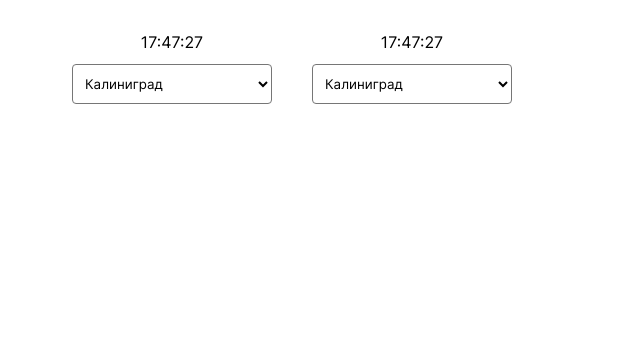
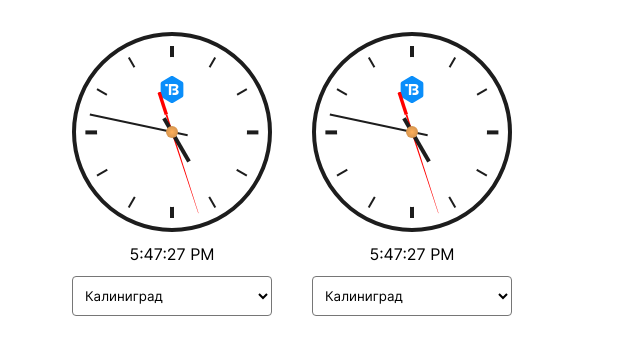
Before and after one commit to arperevalov/torgbox-test-assignment, a React app: page / in a window 1280 px wide. Shown: the top 354 px of the page, without its empty margins (0-640 px from the left). Built offline with nearby package versions, Linux system fonts and the light colour scheme.

Commit message:
Refactored Clock behaviour. Now Time locates at ClockReducer instead of each Clock component state.

```diff
--- a/App/Components/Clock/Clock.js
+++ b/App/Components/Clock/Clock.js
@@ -8,51 +8,37 @@ class Clock extends React.Component {
     constructor(props){
         super(props)
         this.state = {
-            timezone: null,
+            currentTimezone: undefined,
         }
     }
 
-    // getTimeFromUTC(currentTimezone) {
-    //     const currentLocalTime = new Date()
-    //     const currentUTCTime = new Date(
-    //         currentLocalTime.getFullYear(),
-    //         currentLocalTime.getUTCMonth(),
-    //         currentLocalTime.getUTCDay(),
-    //         currentLocalTime.getUTCHours()+currentTimezone,
-    //         currentLocalTime.getUTCMinutes(),
-    //         currentLocalTime.getUTCSeconds())
-    //     return currentUTCTime
-    // }
-
-    // updateTime () {
-    //     setInterval(() => {
-    //         this.setState({time: this.getTimeFromUTC(this.state.timezone)})
-    //     }, 1000);
-    // }
-
     changeTimezone = (inputTimezone) => {
         inputTimezone = parseInt(inputTimezone)
-        this.setState({timezone: inputTimezone})
+        this.setState({currentTimezone: inputTimezone})
     }
 
     componentDidUpdate() {
-        if (this.state.timezone === null && this.props.timezones.length !== 0) {
-            this.setState({timezone: this.props.timezones[0].timezone})
+        if (this.state.currentTimezone === undefined && this.props.timezones.length !== 0) {
+            this.setState({currentTimezone: this.props.timezones[0].timezone})
         }
     }
 
     render() {
-        if (this.props.time === null) {
+        if (this.props.time === undefined) {
             return <Preloader/>
         }
 
-        let combinedTime = `${this.props.time.getHours() + this.state.timezone}:${this.props.time.getMinutes()}:${this.props.time.getSeconds()}`
-        // return `${this.props.time.getHours() + this.state.timezone}:${this.props.time.getMinutes()}:${this.props.time.getSeconds()}`
+        const timezoneTime = new Date(
+            this.props.time.getFullYear(),
+            this.props.time.getUTCMonth(),
+            this.props.time.getUTCDay(),
+            this.props.time.getUTCHours()+this.state.currentTimezone,
+            this.props.time.getUTCMinutes(),
+            this.props.time.getUTCSeconds())
 
         return <div className="clock">
-            {`${this.props.time.getHours() + this.state.timezone}:${this.props.time.getMinutes()}:${this.props.time.getSeconds()}`}
-            {/* <AnalogClock time={this.state.time}/>
-            <DigitalClock time={this.state.time}/> */}
+            <AnalogClock time={timezoneTime}/>
+            <DigitalClock time={timezoneTime}/>
             <Select timezones={this.props.timezones} changeTimezone={this.changeTimezone} timezone={this.state.timezone}/>
         </div>
     }
--- a/App/Components/Clock/ClockContainer.js
+++ b/App/Components/Clock/ClockContainer.js
@@ -6,21 +6,9 @@ import Clock from './Clock'
 
 class ClockAPI extends React.Component {
 
-    getTimeFromUTC(currentTimezone) {
-        const currentLocalTime = new Date()
-        const currentUTCTime = new Date(
-            currentLocalTime.getFullYear(),
-            currentLocalTime.getUTCMonth(),
-            currentLocalTime.getUTCDay(),
-            currentLocalTime.getUTCHours()+currentTimezone,
-            currentLocalTime.getUTCMinutes(),
-            currentLocalTime.getUTCSeconds())
-        return currentUTCTime
-    }
-
     updateTime () {
         setInterval(() => {
-            this.props.setTime(this.getTimeFromUTC(0))
+            this.props.setTime(new Date())
         }, 1000);
     }
 
@@ -31,7 +19,7 @@ class ClockAPI extends React.Component {
             .then(r => r.json(),
             err => {
                 this.props.updateTimezones([{
-                    "timezone": "0",
+                    "timezone": 0,
                     "name": "UTC±0:00"
                   },])
                 this.props.setFetch(false)
@@ -51,7 +39,7 @@ class ClockAPI extends React.Component {
     }
 
     componentDidUpdate () {
-        if (this.props.defaultTimezone !== null && !this.props.clockWorking) {
+        if (this.props.defaultTimezone !== undefined && !this.props.clockWorking) {
             this.updateTime()
             this.props.setWorking()
         }
--- a/App/Redux/ClockReducer.js
+++ b/App/Redux/ClockReducer.js
@@ -7,9 +7,9 @@ const DefaultState = {
     quantity: 2,
     timezones: [],
     isFetching: false,
-    time: null,
+    time: undefined,
     clockWorking: false,
-    defaultTimezone: null
+    defaultTimezone: undefined
 }
 
 const ClockReducer = (state = DefaultState, action) => {
--- a/src/scss/Components/analogClock.scss
+++ b/src/scss/Components/analogClock.scss
@@ -122,7 +122,7 @@
         top: 0;
         bottom: 0;
         margin: auto;
-        z-index: 99;
+        z-index: 98;
 
     }
 
@@ -146,6 +146,6 @@
         right: 0;
         top: 40px * $clockSizeMultiplier;
         margin: auto;
-        z-index: 100;
+        z-index: 99;
     }
 }
--- a/src/scss/Components/preloader.scss
+++ b/src/scss/Components/preloader.scss
@@ -5,7 +5,7 @@
     background-color: $preloaderColor;
     height: 2px;
 
-    animation: preloader 3s ease 1s infinite;
+    animation: preloader 1s ease 0.5s infinite;
 }
 
 @keyframes preloader {
```
Also changed, not shown: 1 other file (tests, documents, lock files or other folders).
